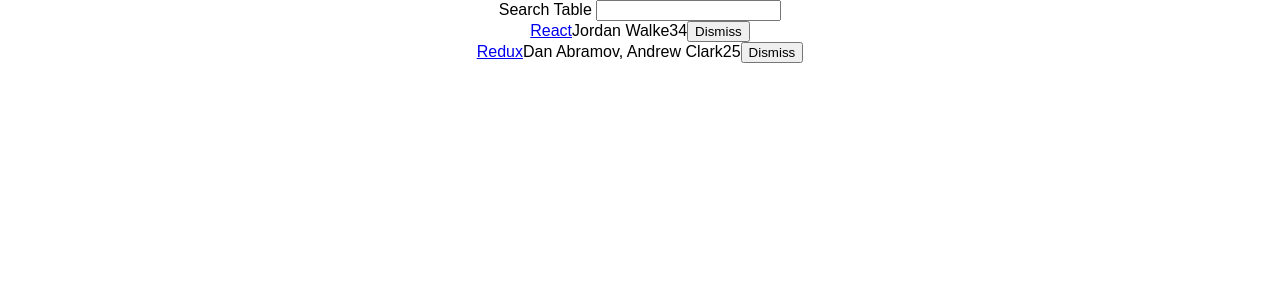
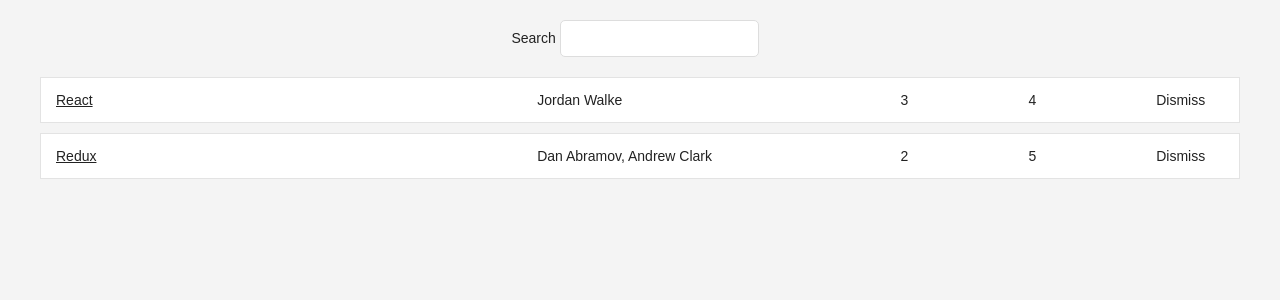
Before and after one commit to mazurbeam/react-hackernews, a React (Create React App) app: page / in a window 1280 px wide. Shown: the top 300 px of the page. Built offline with nearby package versions, Linux system fonts and the light colour scheme.

Commit message:
added styling

```diff
--- a/src/App.css
+++ b/src/App.css
@@ -26,3 +26,65 @@
   from { transform: rotate(0deg); }
   to { transform: rotate(360deg); }
 }
+
+.page {
+  margin: 20px;
+}
+
+.interactions {
+  text-align: center;
+}
+
+.table {
+  margin: 20px;
+}
+
+.table-header {
+  display: flex;
+  line-height: 24px;
+  font-size: 16px;
+  padding: 0 10px;
+  justify-content: space-between;
+}
+
+.table-empty {
+  margin: 200px;
+  text-align: center;
+  font-size: 16px;
+}
+.table-row {
+  display: flex;
+  line-height: 24px;
+  white-space: nowrap;
+  margin: 10px 0;
+  padding: 10px;
+  background: #ffffff;
+  border: 1px solid #e3e3e3;
+}
+.table-header > span {
+  overflow: hidden;
+  text-overflow: ellipsis;
+  padding: 0 5px;
+}
+
+.table-row > span {
+  overflow: hidden;
+  text-overflow: ellipsis;
+  padding: 0 5px;
+}
+
+.button-inline {
+  border-width: 0;
+  background: transparent;
+  color: inherit;
+  text-align: inherit;
+  -webkit-font-smoothing: inherit;
+  padding: 0;
+  font-size: inherit;
+  cursor: pointer;
+}
+
+.button-active {
+  border-radius: 0;
+  border-bottom: 1px solid #38BB6C;
+}
--- a/src/App.js
+++ b/src/App.js
@@ -23,7 +23,6 @@
 
 const isSearched = searchTerm => item =>
     item.title.toLowerCase().includes(searchTerm.toLowerCase());
-
 
 class App extends Component {
 
@@ -52,11 +51,13 @@
   render() {
     const { searchTerm, list } = this.state;
     return (
-      <div className="App">
+      <div className="page">
+        <div className="interactions">
           <Search
             value = {searchTerm}
             onChange = {this.onSearchChange}
-        > Search Table</Search>
+          > Search</Search>
+        </div>
         <Table
           list = {list}
           pattern = {searchTerm}
@@ -68,10 +69,7 @@
   }
 }
 
-class Search extends Component {
-  render() {
-    const {value, onChange, children } = this.props;
-    return (
+const Search = ({value, onChange, children }) =>
     <form>
       {children} <input
         type = "text"
@@ -79,40 +77,23 @@
         onChange = {onChange}
       />
     </form>
-    );
-  }
-}
 
-class Table extends Component {
-  render() {
-    const { list, pattern, onDismiss} = this.props;
-    return (
-      <div>
+const Table = ({list, pattern, onDismiss}) =>
+  <div className="table">
   {list.filter(isSearched(pattern)).map(item =>
-          <div key={item.objectID}>
-            <span><a href={item.url}>{item.title}</a></span>
-            <span>{item.author}</span>
-            <span>{item.num_comments}</span>
-            <span>{item.points}</span>
+    <div key={item.objectID} className="table-row">
+      <span style={{width: '40%'}}><a href={item.url}>{item.title}</a></span>
+      <span style={{width: '30%'}}>{item.author}</span>
+      <span style={{width: '10%'}}>{item.num_comments}</span>
+      <span style={{width: '10%'}}>{item.points}</span>
       <span>
-              <Button onClick={()=> onDismiss(item.objectID)}>Dismiss</Button>
+        <Button onClick={()=> onDismiss(item.objectID)} className="button-inline">Dismiss</Button>
       </span>
     </div>
   )}
   </div>
-    );
-  }
-}
 
-class Button extends Component {
-  render() {
-    const {
-      onClick,
-      className = '',
-      children
-    } = this.props;
-
-    return (
+const Button = ({onClick, className = '', children}) =>
   <button
   onClick = {onClick}
   className = {className}
@@ -120,7 +101,5 @@
   >
   {children}
   </button>
-    );
-  }
-}
+
 export default App;
--- a/src/index.css
+++ b/src/index.css
@@ -2,4 +2,46 @@
   margin: 0;
   padding: 0;
   font-family: sans-serif;
+  color: #222;
+  background: #f4f4f4;
+  font: 400 14px CoreSans, Arial, sans-serif;
 }
+
+a {
+  color: #222;
+}
+
+a:hover {
+  text-decoration: underline;
+}
+
+ul, li {
+  list-style: none;
+  padding: 0;
+  margin: 0;
+}
+
+input {
+  padding: 10px;
+  border-radius: 5px;
+  outline: none;
+  margin-right: 10px;
+  border: 1px solid #dddddd;
+}
+
+button {
+  padding: 10px;
+  border-radius: 5px;
+  border: 1px solid #dddddd;
+  background: transparent;
+  color: #808080;
+  cursor: pointer;
+}
+
+button:hover {
+  color: #222;
+}
+
+*:focus {
+  outline: none;
+}
```
Lines whose indentation alone changed are shown as unchanged.
